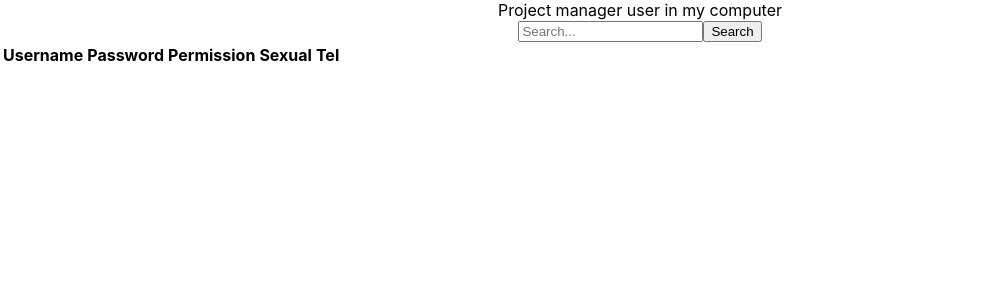
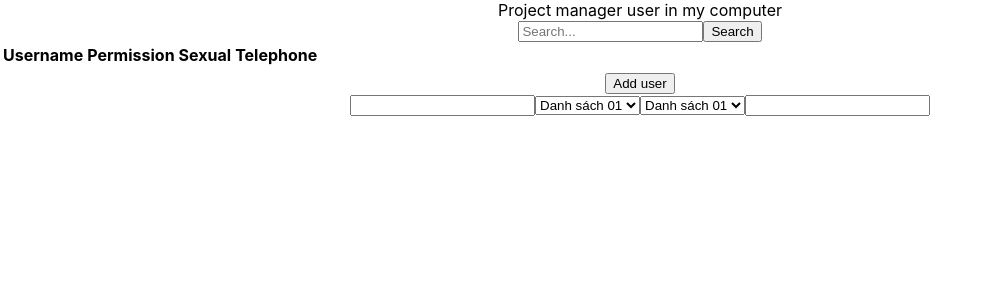
Before and after one commit to culam1294/reactjs, a React (Create React App) app in the folder my-cv/: page / in a window 1280 px wide. Shown: the top 300 px of the page, without its empty margins (0-989 px from the left). Built offline with nearby package versions, Linux system fonts and the light colour scheme.

Commit message:
dang sua lan 1

```diff
--- a/my-cv/src/App.js
+++ b/my-cv/src/App.js
@@ -3,6 +3,7 @@ import './App.css';
 import Header from './components/Header';
 import SearchBar from './components/SearchBar';
 import Table from './components/Table';
+import AddUser from './components/AddUser';
 
 function App() {
   return (
@@ -10,6 +11,7 @@ function App() {
       <Header/>
       <SearchBar/>
       <Table/>
+      <AddUser/>
     </div>
   );
 }
--- a/my-cv/src/components/AddUser.jsx
+++ b/my-cv/src/components/AddUser.jsx
@@ -0,0 +1,25 @@
+import React from 'react'
+
+export default function AddUser() {
+    return (
+        <div>
+            <button>Add user</button>
+
+            <form>
+                <input type="text"/>
+                <select>
+                    <option>Danh sách 01</option>
+                    <option>Danh sách 02</option>
+                    <option>Danh sách 03</option>
+
+                </select>
+                <select>
+                    <option>Danh sách 01</option>
+                    <option>Danh sách 02</option>
+
+                </select>
+                <input type="text"/>
+            </form>
+        </div>
+    )
+}
--- a/my-cv/src/components/Table.jsx
+++ b/my-cv/src/components/Table.jsx
@@ -7,16 +7,14 @@ export default function Table() {
         <thead>
           <tr>
             <th>Username</th>
-            <th>Password</th>
             <th>Permission</th>
             <th>Sexual</th>
-            <th>Tel</th>
+            <th>Telephone</th>
 
           </tr>
         </thead>
         <tbody>
           <tr>
-            <td></td>
             <td></td>
             <td></td>
             <td></td>
```
Also changed, not shown: my-cv/src/components/EditUser.jsx (deleted).
